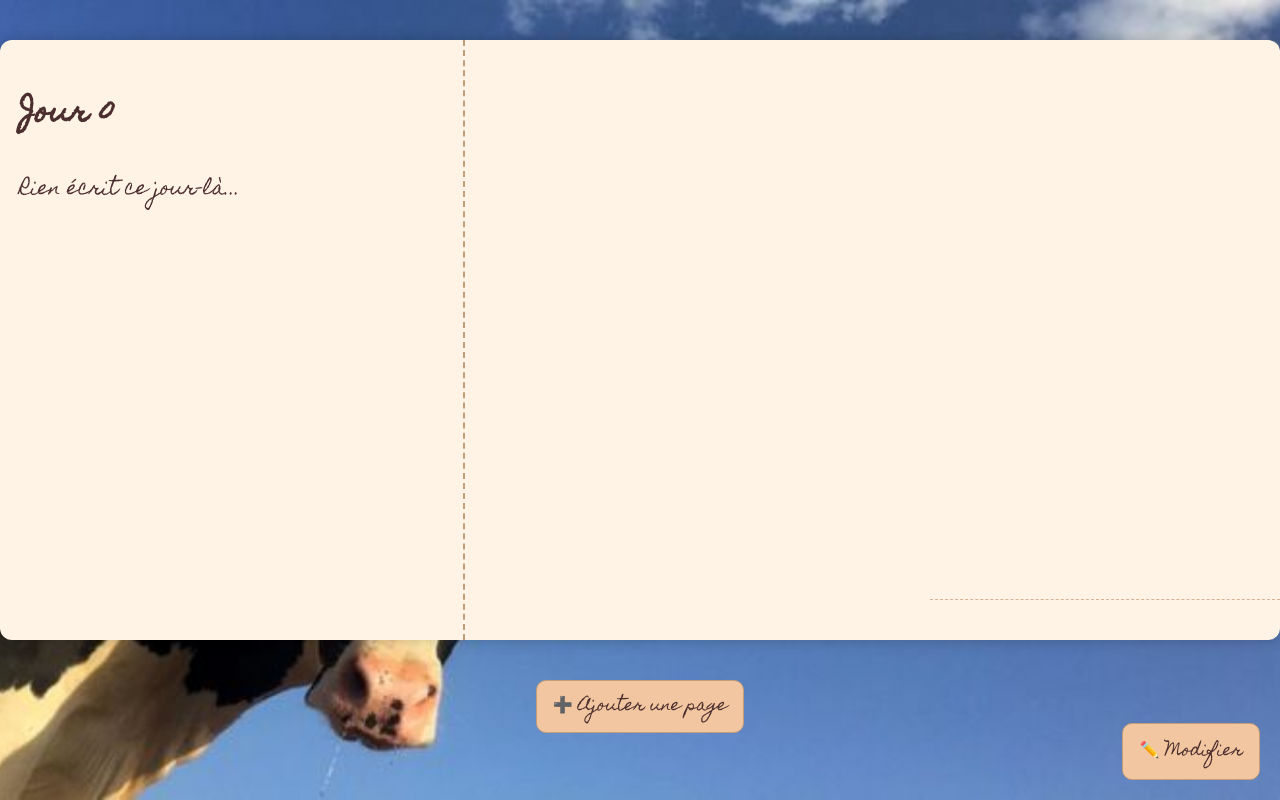
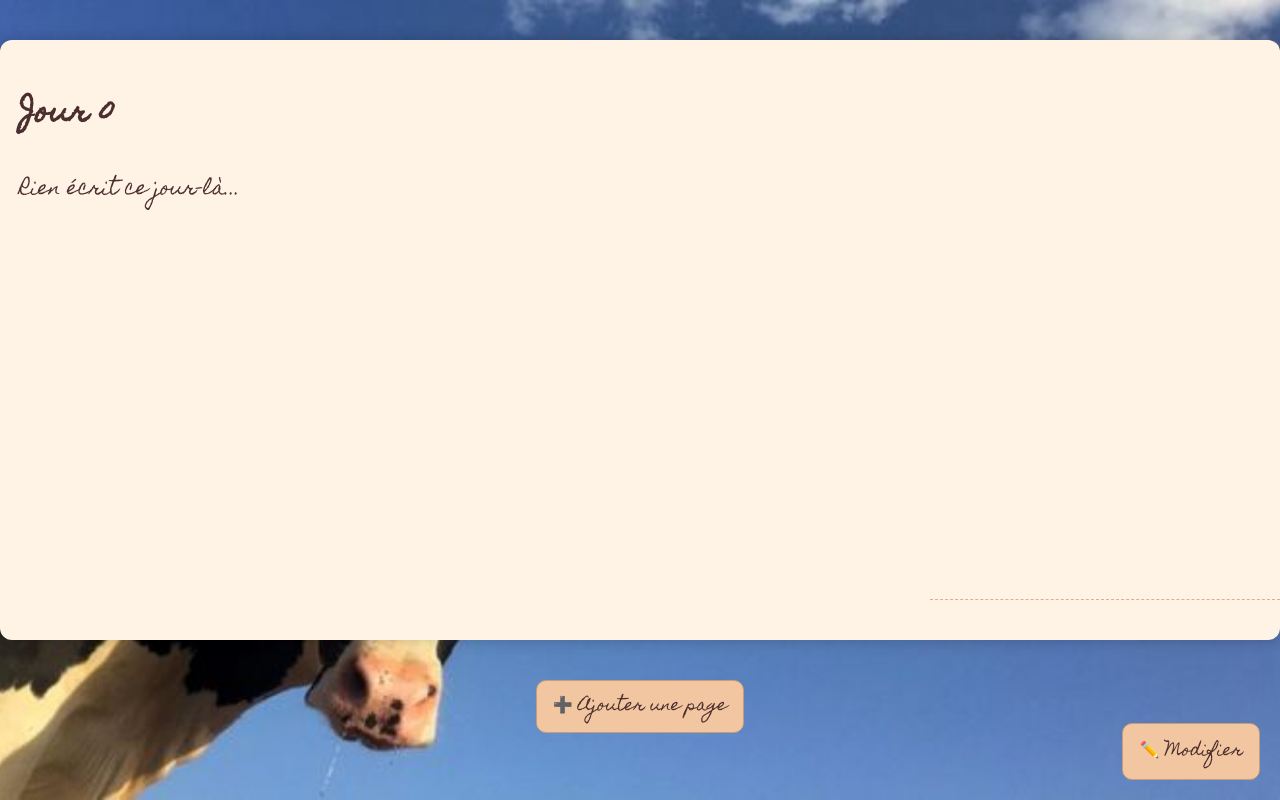
Before and after one commit to RobinLKK/projetisen, a PHP site: page /manjari/index.php?jour=0 in a window 1280 px wide. Run offline with PHP 8.4, Linux system fonts and the light colour scheme; tables that the repository leaves empty or names only in its code hold one stand-in row (values such as "Sample post").

Commit message:
Update main.css

```diff
--- a/manjari/css/main.css
+++ b/manjari/css/main.css
@@ -16,7 +16,13 @@ body {
     box-shadow: 0 0 15px rgba(0, 0, 0, 0.2);
     border-radius: 12px;
     overflow: hidden;
+    position: relative; /* pour le pseudo-élément */
+
 }
+
+
+
+
 
 .page {
     width: 50%;
@@ -25,7 +31,7 @@ body {
 }
 
 .page.gauche {
-    border-right: 2px dashed #c49d79;
+    border-right: none; /* supprime la bordure décalante */
     font-family: 'Homemade Apple', cursive;
     font-size: 19px;
 }
```
